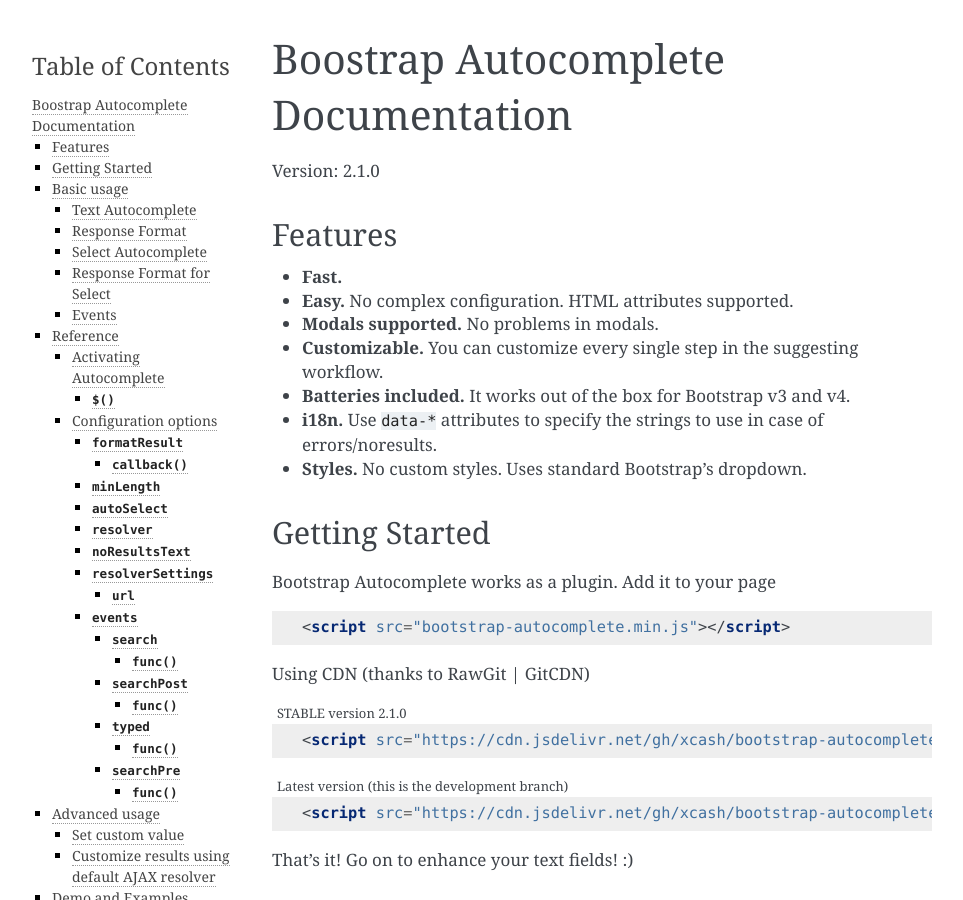
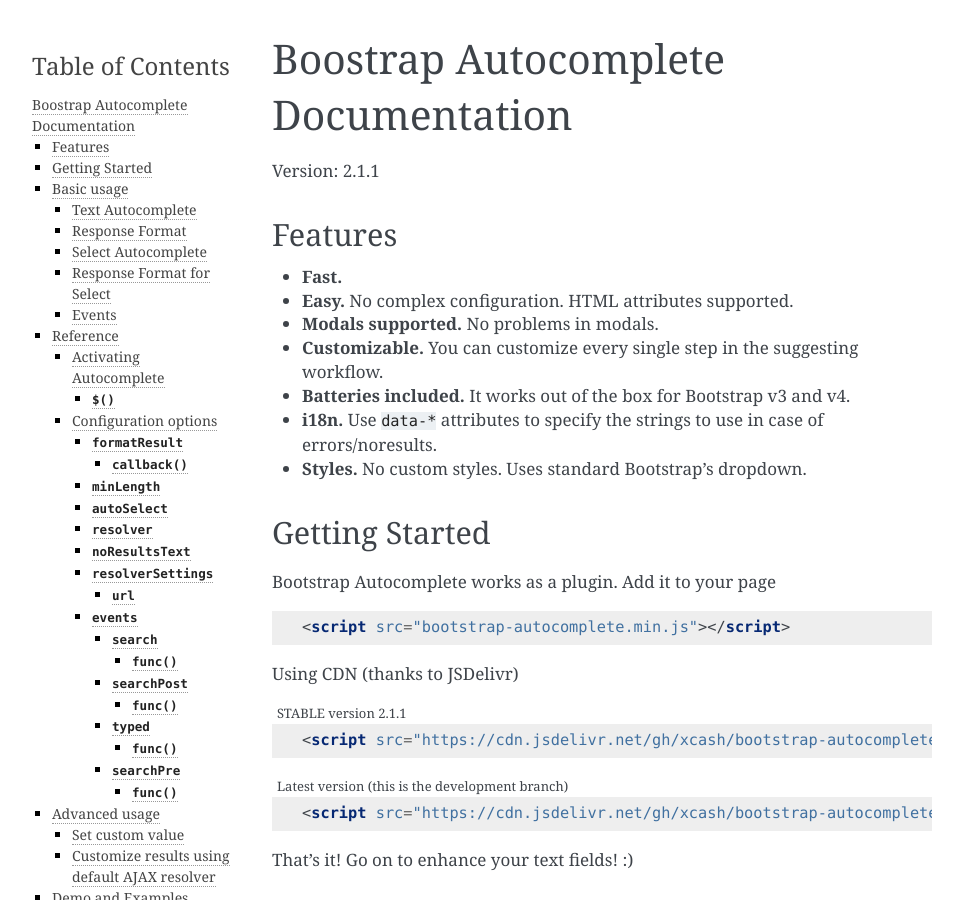
Before and after one commit to xcash/bootstrap-autocomplete, a Sphinx documentation site: the page built from docs/index.rst, in a window 1280 px wide and 900 px high. Shown: the whole window, without its empty margins (148-1111 px from the left). Built offline with Sphinx 7.4.7, drawn with Linux system fonts in a browser that asks for light colours.

Commit message:
Updated docs

```diff
--- a/docs/conf.py
+++ b/docs/conf.py
@@ -62,7 +62,7 @@
 # The short X.Y version.
 version = u'2.1'
 # The full version, including alpha/beta/rc tags.
-release = u'2.1.0'
+release = u'2.1.1'
 
 # The language for content autogenerated by Sphinx. Refer to documentation
 # for a list of supported languages.
--- a/docs/index.rst
+++ b/docs/index.rst
@@ -31,7 +31,7 @@
 
     <script src="bootstrap-autocomplete.min.js"></script>
 
-Using CDN (thanks to RawGit | GitCDN)
+Using CDN (thanks to JSDelivr)
 
 .. code-block:: html
     :caption: STABLE version |release|
```
Also changed, not shown: README.md (+1 -1 lines).
